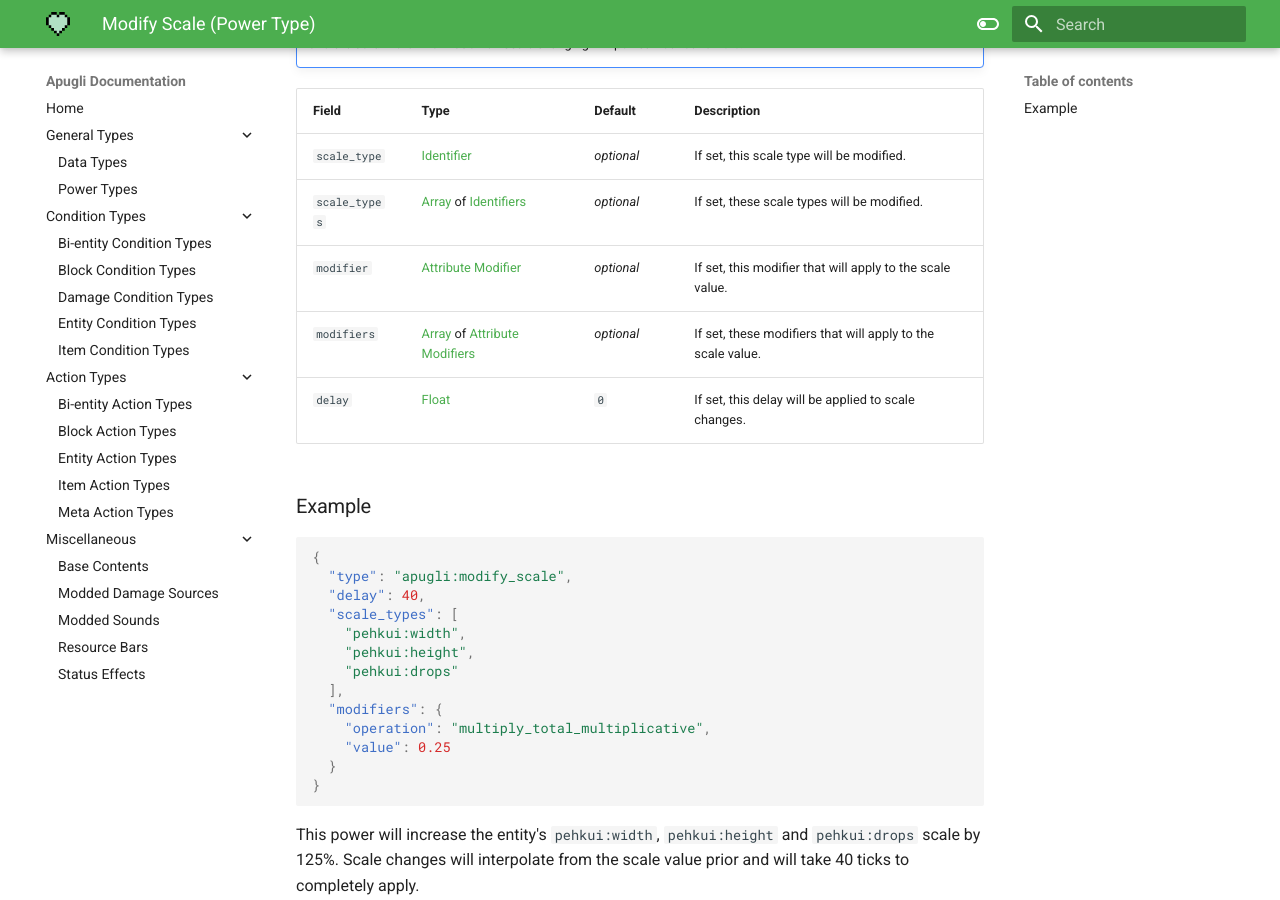
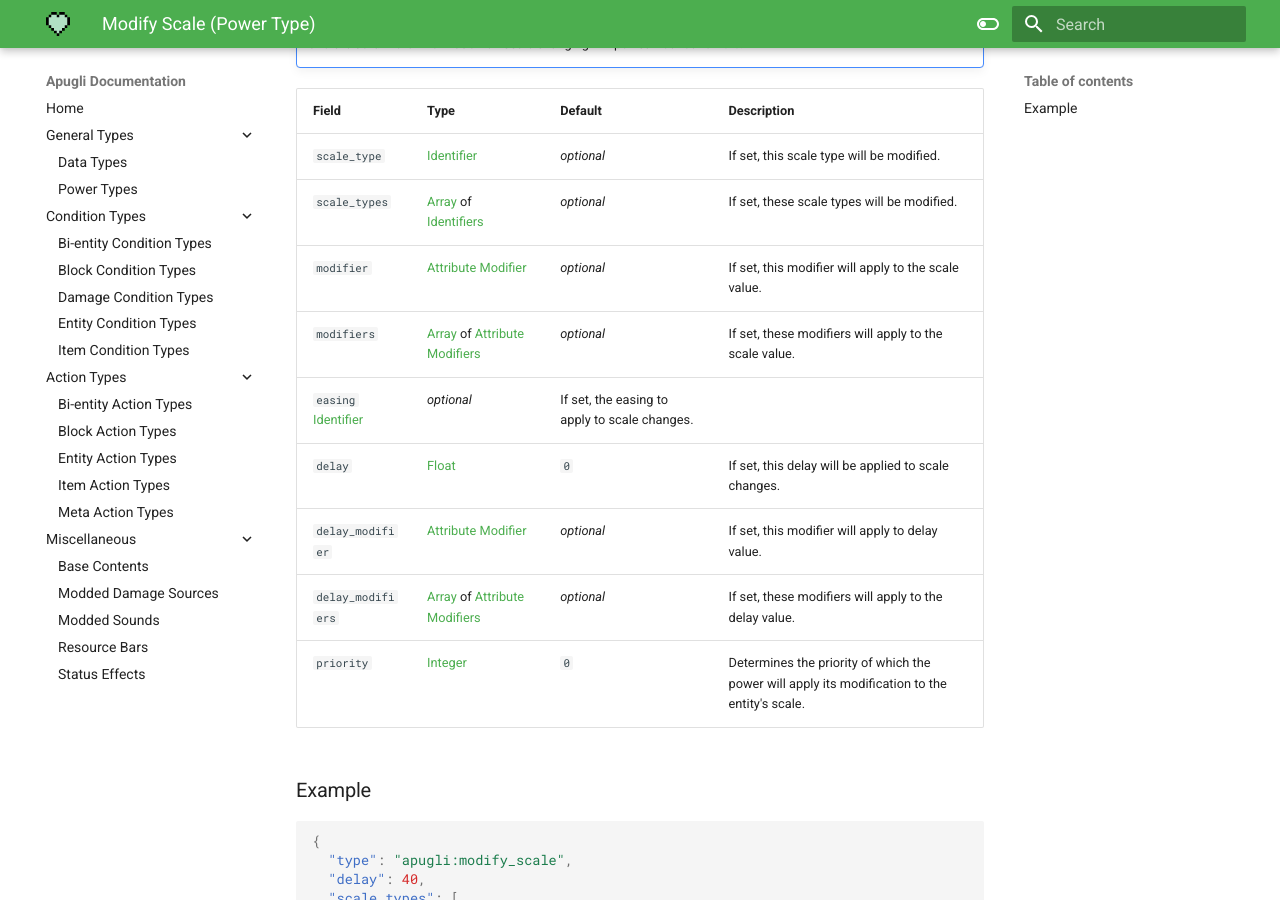
Before and after one commit to MerchantPug/apugli-docs, an MkDocs documentation site: the page built from docs/types/power_types/modify_scale.md, in a window 1280 px wide and 900 px high, scrolled down 378 px. Built offline with MkDocs 1.6.1 and Material for MkDocs 9.7.7, drawn with Linux system fonts in a browser that asks for light colours.

Commit message:
Update Modify Scale.

````diff
--- a/docs/types/power_types/modify_scale.md
+++ b/docs/types/power_types/modify_scale.md
@@ -22,9 +22,13 @@ Field | Type | Default | Description
 ------|------|---------|------------
 `scale_type` | [Identifier](https://origins.readthedocs.io/en/latest/types/data_types/identifier/) | *optional* | If set, this scale type will be modified.
 `scale_types` | [Array](https://origins.readthedocs.io/en/latest/types/data_types/array/) of [Identifiers](https://origins.readthedocs.io/en/latest/types/data_types/identifier/) | *optional* | If set, these scale types will be modified.
-`modifier` | [Attribute Modifier](https://origins.readthedocs.io/en/latest/types/data_types/attribute_modifier/) | *optional* | If set, this modifier that will apply to the scale value.
-`modifiers` | [Array](https://origins.readthedocs.io/en/latest/types/data_types/array/) of [Attribute Modifiers](https://origins.readthedocs.io/en/latest/types/data_types/attribute_modifier/) | *optional* | If set, these modifiers that will apply to the scale value.
+`modifier` | [Attribute Modifier](https://origins.readthedocs.io/en/latest/types/data_types/attribute_modifier/) | *optional* | If set, this modifier will apply to the scale value.
+`modifiers` | [Array](https://origins.readthedocs.io/en/latest/types/data_types/array/) of [Attribute Modifiers](https://origins.readthedocs.io/en/latest/types/data_types/attribute_modifier/) | *optional* | If set, these modifiers will apply to the scale value.
+`easing` [Identifier](https://origins.readthedocs.io/en/latest/types/data_types/identifier/) | *optional* | If set, the easing to apply to scale changes.
 `delay` | [Float](https://origins.readthedocs.io/en/latest/types/data_types/float/) | `0` | If set, this delay will be applied to scale changes.
+`delay_modifier` | [Attribute Modifier](https://origins.readthedocs.io/en/latest/types/data_types/attribute_modifier/) | *optional* | If set, this modifier will apply to delay value.
+`delay_modifiers` | [Array](https://origins.readthedocs.io/en/latest/types/data_types/array/) of [Attribute Modifiers](https://origins.readthedocs.io/en/latest/types/data_types/attribute_modifier/) | *optional* | If set, these modifiers will apply to the delay value.
+`priority` | [Integer](https://origins.readthedocs.io/en/latest/types/data_types/integer/) | `0` | Determines the priority of which the power will apply its modification to the entity's scale.
 
 ### Example
 ```json
````
